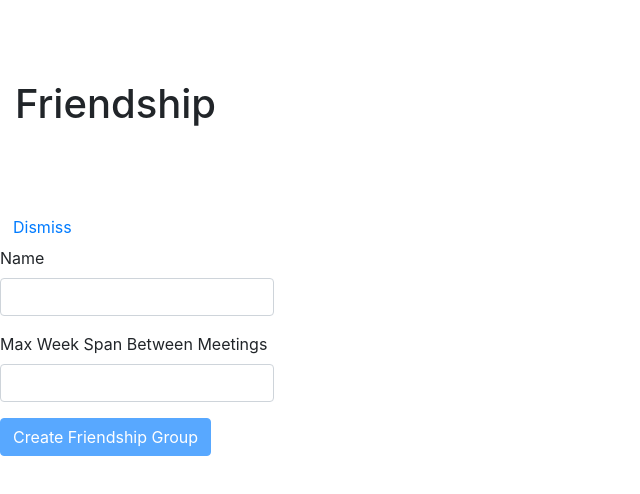
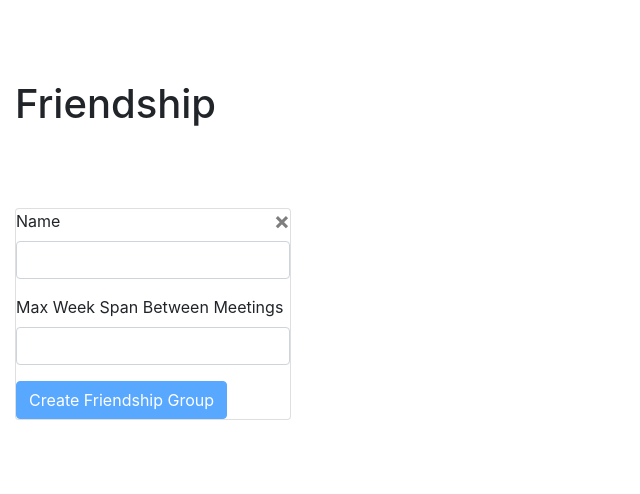
Before and after one commit to VivienAdnot/Friendship, an Angular app: page / in a window 1280 px wide. Both pictures are taken after a click on the button "Create friendship group". Shown: the top 494 px of the page, without its empty margins (0-640 px from the left). Built offline with nearby package versions, Linux system fonts and the light colour scheme; what ng2-datepicker would draw is missing.

Commit message:
click cross on hover to remove group or friendship

```diff
--- a/src/app/create-friendship-group/create-friendship-group.component.html
+++ b/src/app/create-friendship-group/create-friendship-group.component.html
@@ -1,9 +1,13 @@
+<div class="card v-card">
+    <div class="card-block v-card-block">
         <button *ngIf="!opened" type="button" class="btn btn-link" (click)="opened = !opened">
             Create friendship group
         </button>
 
         <div *ngIf="opened">
-    <button type="button" class="btn btn-link" (click)="opened = !opened">Dismiss</button>
+            <button type="button" (click)="opened = !opened" class="close" data-dismiss="alert" aria-label="Close">
+                <span aria-hidden="true">×</span>
+            </button>
 
             <div class="alert alert-danger" *ngIf="friendshipGroupCreationFailed">
                 <button type="button" class="close" aria-label="Close" (click)="friendshipGroupCreationFailed = false;"><span aria-hidden="true">&#215;</span></button>
@@ -28,3 +32,5 @@
                 <button class="btn btn-primary" type="submit" [disabled]="!friendshipGroupForm.valid">Create Friendship Group</button>
             </form>
         </div>
+    </div>
+</div>
--- a/src/app/create-friendship/create-friendship.component.css
+++ b/src/app/create-friendship/create-friendship.component.css
@@ -0,0 +1,11 @@
+.v-card-block {
+    border-top: 1px solid rgba(0,0,0,.125);
+}
+
+.v-card-block .close {
+    display: none;
+}
+
+.v-card-block:hover .close {
+    display: block;
+}
--- a/src/app/create-friendship/create-friendship.component.html
+++ b/src/app/create-friendship/create-friendship.component.html
@@ -1,9 +1,12 @@
+<div class="card-block v-card-block">
     <button *ngIf="!opened" type="button" class="btn btn-link" (click)="opened = !opened">
         Create friendship
     </button>
 
     <div *ngIf="opened">
-    <button type="button" class="btn btn-link" (click)="opened = !opened">Dismiss</button>
+        <button type="button" (click)="opened = !opened" class="close" data-dismiss="alert" aria-label="Close">
+            <span aria-hidden="true">×</span>
+        </button>
 
         <div class="alert alert-danger" *ngIf="friendshipCreationFailed">
             <button type="button" class="close" aria-label="Close" (click)="friendshipCreationFailed = false;"><span aria-hidden="true">&#215;</span></button>
@@ -24,3 +27,4 @@
             <button class="btn btn-primary" type="submit" [disabled]="!createFriendshipForm.valid">Create Friendship</button>
         </form>
     </div>
+</div>
--- a/src/app/friendship-group/friendship-group.component.css
+++ b/src/app/friendship-group/friendship-group.component.css
@@ -1,8 +1,7 @@
-.v-card {
-    margin-right: 10px;
-    margin-left: 10px;
+.card-header .close {
+    display: none;
 }
 
-.card-header + .v-friend {
-    border-top: none;
+.card-header:hover .close {
+    display: block;
 }
--- a/src/app/friendship-group/friendship-group.component.html
+++ b/src/app/friendship-group/friendship-group.component.html
@@ -1,5 +1,11 @@
 <div class="card v-card">
-    <h3 class="card-header">{{friendshipGroup.name}}</h3>
+    <h3 class="card-header">
+        {{friendshipGroup.name}}
+
+        <button type="button" (click)="requestDeleteFriendshipGroup()" class="close" data-dismiss="alert" aria-label="Close">
+            <span aria-hidden="true">×</span>
+        </button>
+    </h3>
 
     <app-friendship
         *ngFor="let currentFriendship of friendshipGroup.friendships"
@@ -9,6 +15,4 @@
     </app-friendship>
 
     <app-create-friendship [friendships]="friendshipGroup.friendships"></app-create-friendship>
-
-    <!--<button (click)="requestDeleteFriendshipGroup()" class="btn btn-danger">delete {{friendshipGroup.name}}</button>-->
 </div>
--- a/src/app/friendship-groups/friendship-groups.component.css
+++ b/src/app/friendship-groups/friendship-groups.component.css
@@ -2,3 +2,8 @@
     display: inline-flex;
     flex-wrap: nowrap;
 }
+
+.v-card {
+    margin-right: 10px;
+    margin-left: 10px;
+}
--- a/src/app/friendship/friendship.component.css
+++ b/src/app/friendship/friendship.component.css
@@ -1,5 +1,11 @@
-
-
-.v-friend {
+.v-card-block {
     border-top: 1px solid rgba(0,0,0,.125);
 }
+
+.v-card-block .close {
+    display: none;
+}
+
+.v-card-block:hover .close {
+    display: block;
+}
--- a/src/app/friendship/friendship.component.html
+++ b/src/app/friendship/friendship.component.html
@@ -1,4 +1,8 @@
-<div class="card-block v-friend">
+<div class="card-block v-card-block">
+    <button type="button" (click)="delete()" class="close" data-dismiss="alert" aria-label="Close">
+        <span aria-hidden="true">×</span>
+    </button>
+
     <app-friend [friend]="friendship.friend"></app-friend>
 
     <p class="card-text" *ngIf="friendship.meetings.length">
@@ -14,6 +18,4 @@
     </div>-->
 
     <ng2-datepicker (outputEvents)="met($event)"></ng2-datepicker>
-
-    <!--<button (click)="delete()" class="btn btn-danger">delete {{friendship.friend.name}}</button>-->
 </div>
```
Lines whose indentation alone changed are shown as unchanged.
